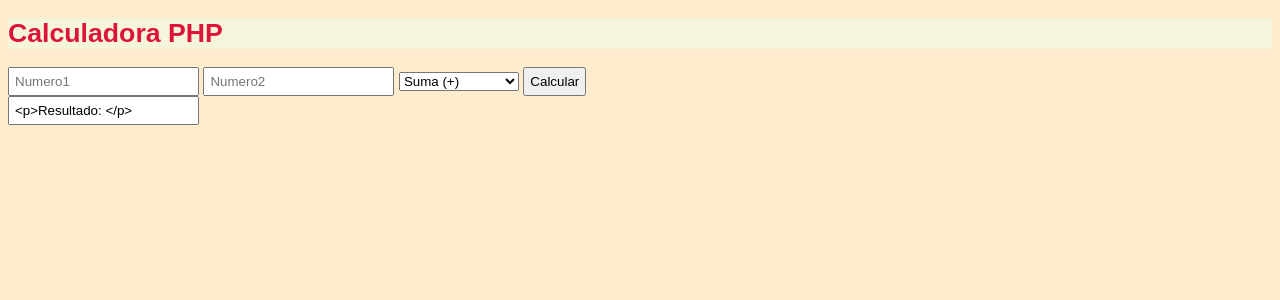
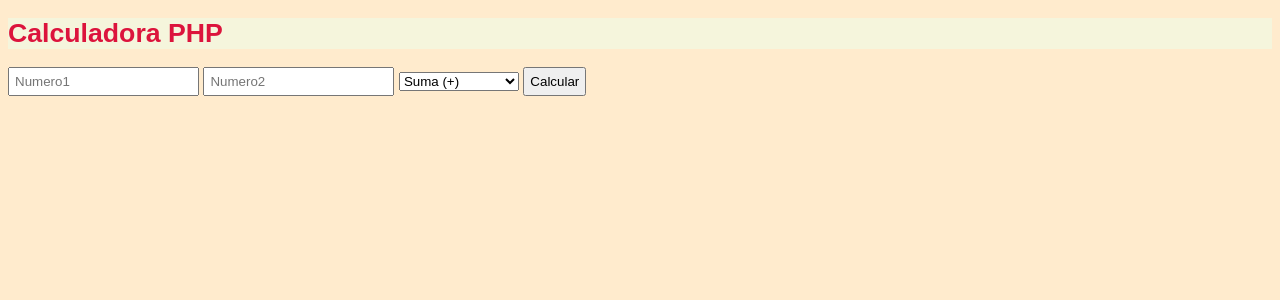
Before and after one commit to sebastiansamaniegodp/php, a PHP site: page /calculadora.php in a window 1280 px wide. Shown: the top 300 px of the page. Run offline with PHP 8.4, Linux system fonts and the light colour scheme; data that the repository does not hold is empty.

Commit message:
Arreglo del output de la calculadora

```diff
--- a/php_carlos_samaniego/intro/calculadora.php
+++ b/php_carlos_samaniego/intro/calculadora.php
@@ -59,6 +59,5 @@
         echo "<p>Resultado: $resultado</p>";
     }
     ?>
-    <input type="text" value="<?php echo "<p>Resultado: $resultado</p>";?>">
 </body>
 </html>
```
